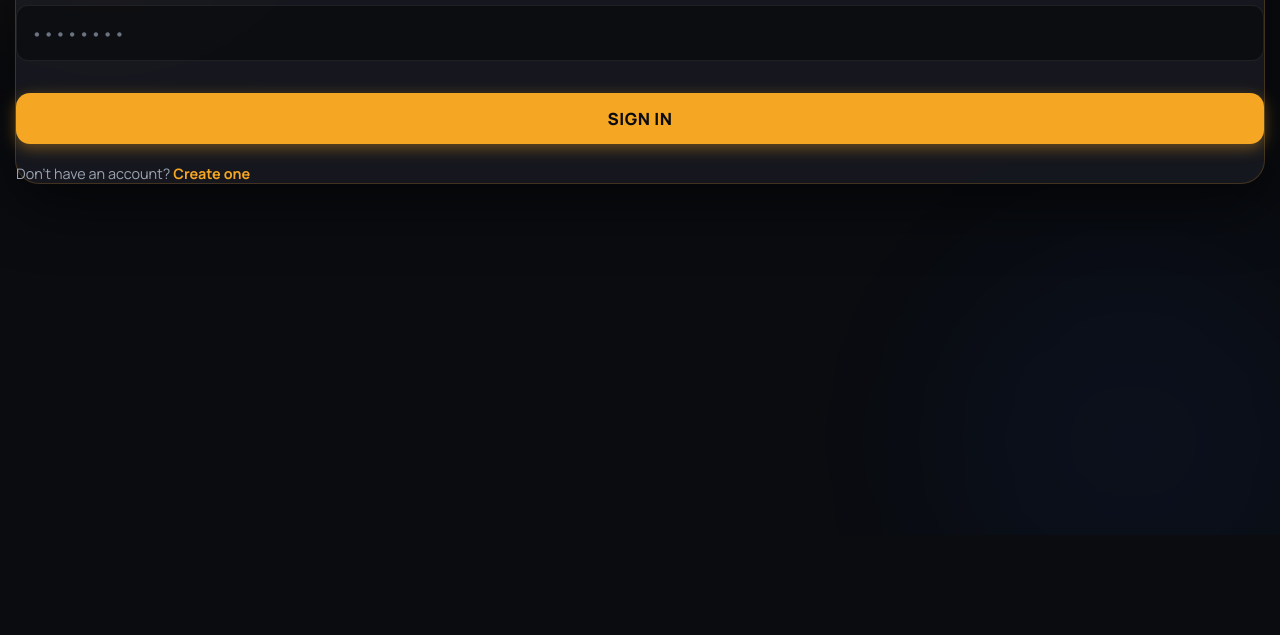
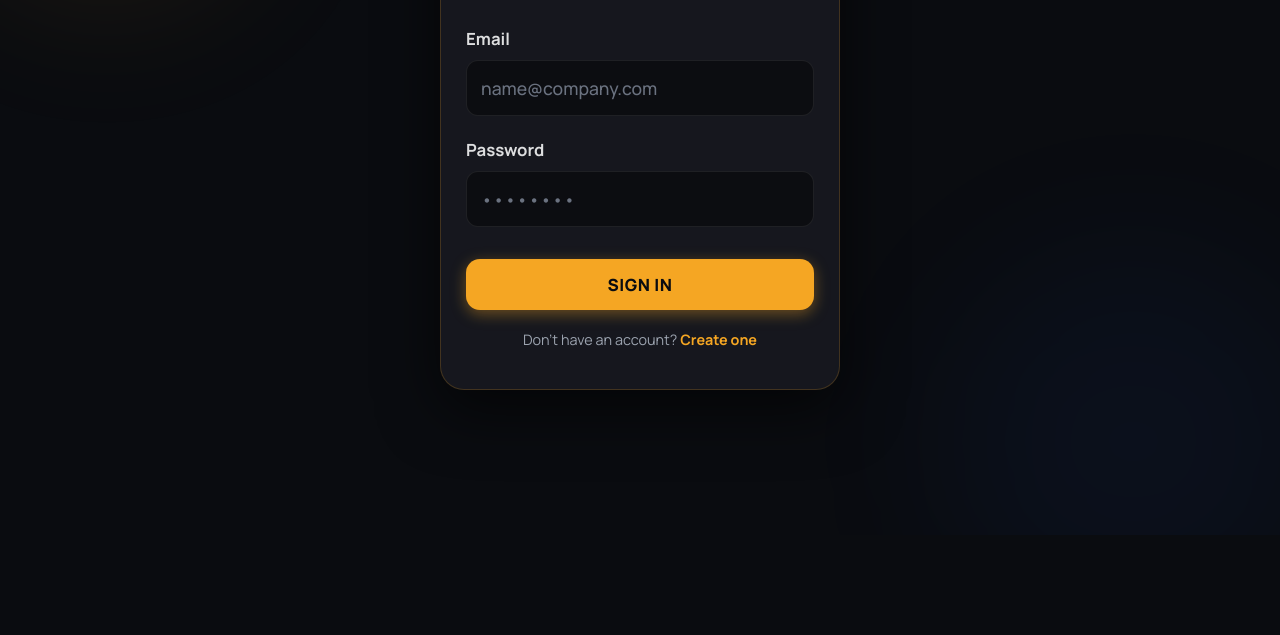
Before and after one commit to xplorenow25-dotcom/DirtMath, a plain HTML site: page index.html in a window 1280 px wide. Shown: the part 265-900 px from the top of the page. Before the commit the page ends 800 px from the top, so only its background shows below. Drawn offline with nearby package versions, Linux system fonts and the light colour scheme.

Commit message:
Update styles.css

```diff
--- a/styles.css
+++ b/styles.css
@@ -1,4 +1,4 @@
-/* ========================================
+ /* ========================================
    PREMIUM "PRO TOOL" APPLE GLASSMORPHISM
    ======================================== */
 :root {
@@ -67,9 +67,10 @@ body {
 .view { display: none; padding: 20px 15px; }
 .view.active { display: block; animation: fadeSlideIn 0.35s ease forwards; }
 
-/* --- AUTHENTICATION UI --- */
+/* --- AUTHENTICATION UI (FIXED CENTERING) --- */
 #view-auth { z-index: 200; position: relative; }
-.auth-box { border-radius: 24px; box-shadow: 0 20px 60px rgba(0,0,0,0.6); border: 1px solid rgba(245, 166, 35, 0.2); }
+#view-auth.active { display: flex; align-items: center; justify-content: center; min-height: 100vh; padding: 20px; }
+.auth-box { border-radius: 24px; box-shadow: 0 20px 60px rgba(0,0,0,0.6); border: 1px solid rgba(245, 166, 35, 0.2); width: 100%; max-width: 400px; padding: 40px 25px; text-align: center; margin: auto; }
 
 /* --- MENU --- */
 .category-title { color: var(--brand-gold); font-size: 0.9rem; font-weight: 800; letter-spacing: 1.5px; text-transform: uppercase; margin: 25px 0 12px; padding-left: 5px; opacity: 0.9; }
```
